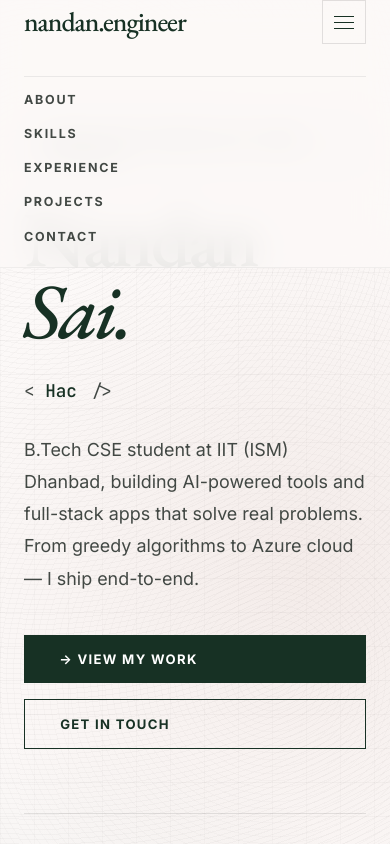
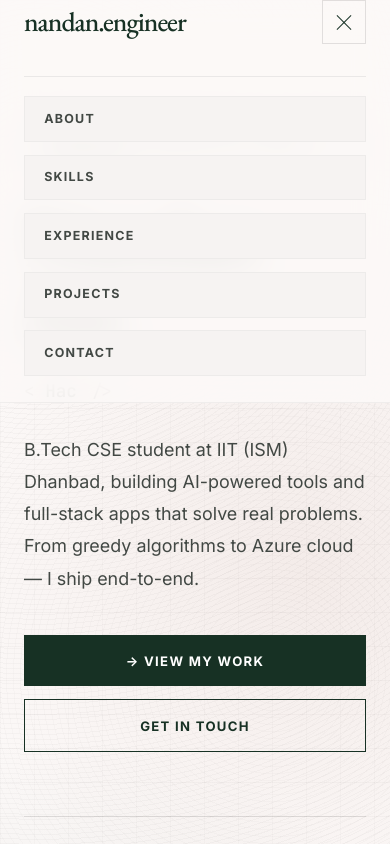
Before and after one commit to Nandansai08/portfolio, a plain HTML site: page index.html in a window 390 px wide. Both pictures are taken after a click on the button "Menu". Shown: the top 844 px of the page. Drawn offline with nearby package versions, Linux system fonts and the light colour scheme.

Commit message:
Enhance mobile menu experience with smooth 'X' toggle animation, cascading link fade-ins, centered button CTA targets, and refined layouts

```diff
--- a/styles.css
+++ b/styles.css
@@ -201,6 +201,9 @@ textarea {
     padding: 0;
     border: 1px solid rgba(28, 27, 27, 0.12);
     background: transparent;
+    cursor: pointer;
+    position: relative;
+    transition: background-color 220ms ease, border-color 220ms ease;
 }
 
 .menu-toggle span:not(.sr-only) {
@@ -209,6 +212,7 @@ textarea {
     height: 1px;
     margin: 5px auto;
     background: var(--primary);
+    transition: transform 0.25s cubic-bezier(0.16, 1, 0.3, 1), opacity 0.25s cubic-bezier(0.16, 1, 0.3, 1);
 }
 
 /* ════════════════════════════════════
@@ -1090,18 +1094,72 @@ textarea {
         display: block;
     }
 
+    /* Animate Hamburger Menu into 'X' when open */
+    .menu-toggle[aria-expanded="true"] span:nth-child(1) {
+        transform: translateY(6px) rotate(45deg);
+    }
+
+    .menu-toggle[aria-expanded="true"] span:nth-child(2) {
+        opacity: 0;
+        transform: scale(0);
+    }
+
+    .menu-toggle[aria-expanded="true"] span:nth-child(3) {
+        transform: translateY(-6px) rotate(-45deg);
+    }
+
     .nav-links,
     .hire-link {
         display: none;
     }
 
+    /* Polished Mobile Menu with entrance animations */
     .nav-links.open {
         grid-column: 1 / -1;
         display: grid;
         justify-self: stretch;
-        gap: 1.2rem;
-        padding: 1rem 0 1.4rem;
+        gap: 0.8rem;
+        padding: 1.2rem 0 1.6rem;
         border-top: 1px solid rgba(28, 27, 27, 0.08);
+    }
+
+    .nav-links.open a {
+        display: flex;
+        align-items: center;
+        padding: 0.9rem 1.2rem;
+        background: var(--surface-low);
+        border: 1px solid rgba(28, 27, 27, 0.04);
+        text-decoration: none;
+        font-weight: 700;
+        letter-spacing: 0.1em;
+        transition: all 240ms cubic-bezier(0.16, 1, 0.3, 1);
+        animation: mobileMenuFadeIn 0.35s cubic-bezier(0.16, 1, 0.3, 1) both;
+    }
+
+    .nav-links.open a.active,
+    .nav-links.open a:hover {
+        background: var(--primary);
+        color: #fcf9f8 !important;
+        border-color: var(--primary);
+        padding-left: 1.8rem;
+    }
+
+    /* Mobile Menu Cascading Stagger */
+    .nav-links.open a:nth-child(1) { animation-delay: 40ms; }
+    .nav-links.open a:nth-child(2) { animation-delay: 80ms; }
+    .nav-links.open a:nth-child(3) { animation-delay: 120ms; }
+    .nav-links.open a:nth-child(4) { animation-delay: 160ms; }
+    .nav-links.open a:nth-child(5) { animation-delay: 200ms; }
+
+    @keyframes mobileMenuFadeIn {
+        from {
+            opacity: 0;
+            transform: translateY(-10px);
+        }
+        to {
+            opacity: 1;
+            transform: translateY(0);
+        }
     }
 
     .about-grid,
@@ -1138,10 +1196,19 @@ textarea {
 
     .hero-cta {
         flex-direction: column;
+        gap: 0.8rem;
+    }
+
+    .btn-primary,
+    .btn-outline {
+        justify-content: center;
+        width: 100%;
+        padding-block: 1.1rem;
     }
 
     .hero-stats {
         grid-template-columns: repeat(2, 1fr);
+        gap: 1.5rem;
     }
 
     .skills-grid-cards {
```
